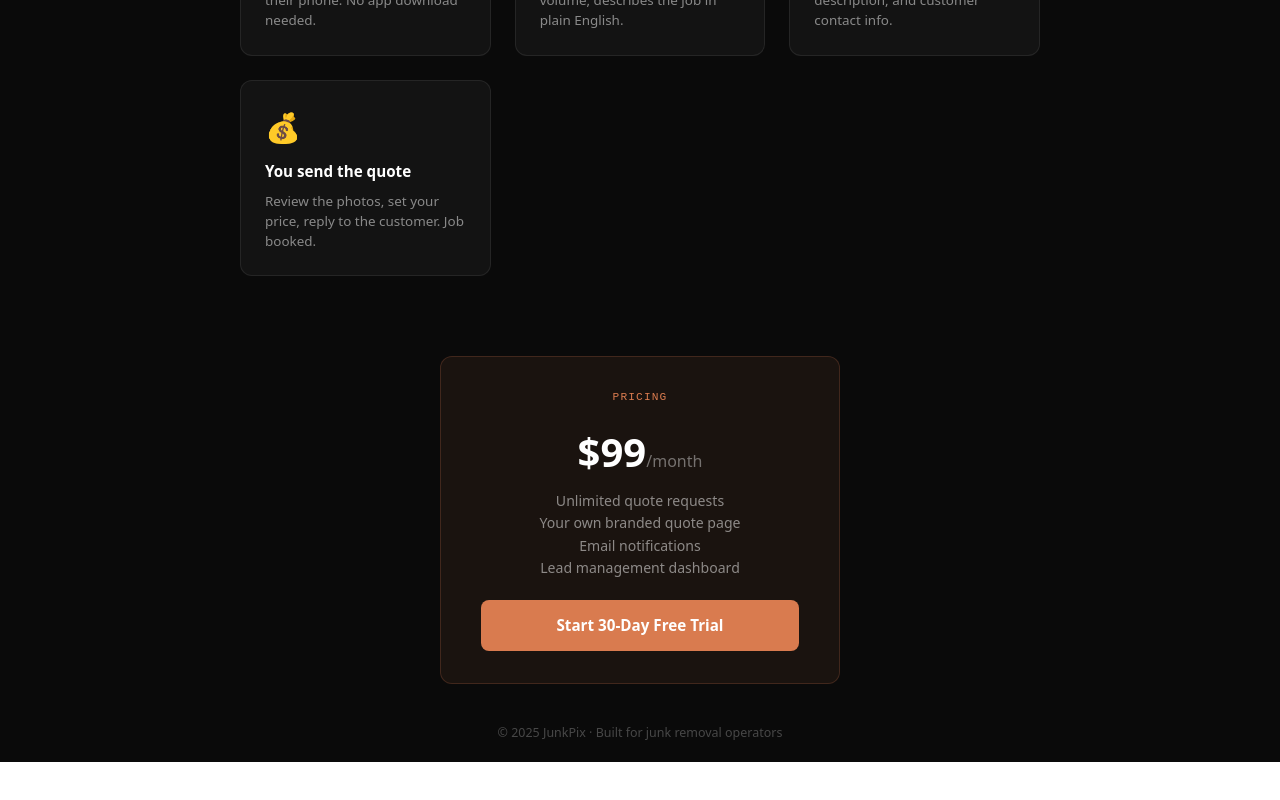
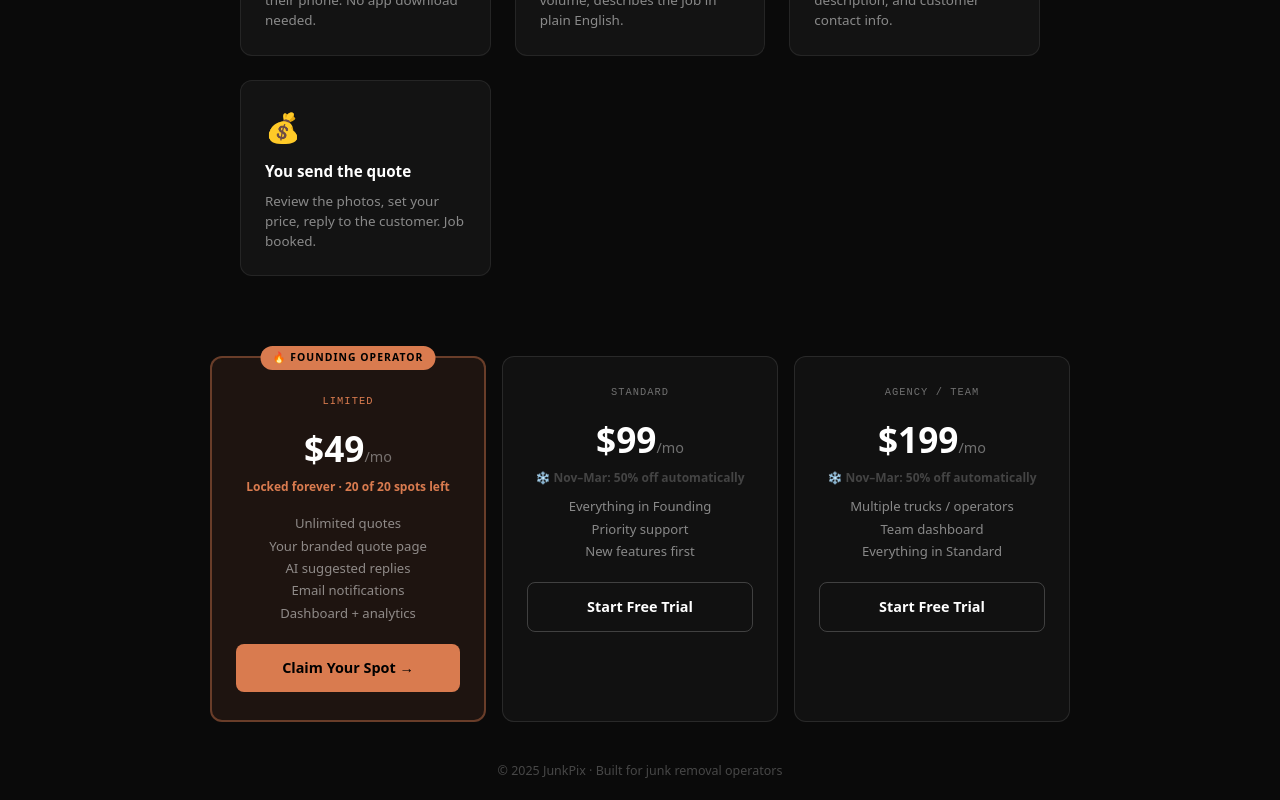
Before and after one commit to pixhere/junkpixapp, a Next.js app: page / in a window 1280 px wide. Shown: the part 710-1510 px from the top of the page. Before the commit the page ends 1472 px from the top, so only its background shows below. Built offline with nearby package versions, Linux system fonts and the light colour scheme; no server answers; the database is empty.

Commit message:
feat: dynamic pricing with founding spots counter and seasonal discount

```diff
--- a/src/app/page.tsx
+++ b/src/app/page.tsx
@@ -1,3 +1,77 @@
+async function getOperatorCount() {
+  try {
+    const res = await fetch(`${process.env.NEXT_PUBLIC_SUPABASE_URL}/rest/v1/operators?select=id`, {
+      headers: {
+        apikey: process.env.NEXT_PUBLIC_SUPABASE_ANON_KEY!,
+        Authorization: `Bearer ${process.env.NEXT_PUBLIC_SUPABASE_ANON_KEY!}`,
+        Prefer: "count=exact",
+      },
+      next: { revalidate: 60 },
+    });
+    const count = res.headers.get("content-range");
+    const total = count ? parseInt(count.split("/")[1]) : 1;
+    return total;
+  } catch {
+    return 1;
+  }
+}
+
+async function PricingSection() {
+  const count = await getOperatorCount();
+  const foundingLeft = Math.max(0, 20 - count);
+  const isFounding = foundingLeft > 0;
+  const month = new Date().getMonth() + 1;
+  const isHighSeason = month >= 4 && month <= 10;
+  const standardPrice = isHighSeason ? 99 : 49;
+  const agencyPrice = isHighSeason ? 199 : 99;
+
+  return (
+    <div style={{ maxWidth: 860, width: "100%", marginBottom: 40, display: "grid", gridTemplateColumns: isFounding ? "1fr 1fr 1fr" : "1fr 1fr", gap: 16 }}>
+      {isFounding && (
+        <div style={{ background: "rgba(217,123,79,0.1)", border: "2px solid rgba(217,123,79,0.4)", borderRadius: 12, padding: "28px 24px", position: "relative" as const }}>
+          <div style={{ position: "absolute" as const, top: -12, left: "50%", transform: "translateX(-50%)", background: "#D97B4F", color: "#000", fontSize: ".65rem", fontWeight: 800, letterSpacing: ".1em", padding: "4px 12px", borderRadius: 20, whiteSpace: "nowrap" as const }}>
+            🔥 FOUNDING OPERATOR
+          </div>
+          <div style={{ fontSize: ".65rem", color: "#D97B4F", fontFamily: "monospace", letterSpacing: ".1em", marginBottom: 12, marginTop: 8 }}>LIMITED</div>
+          <div style={{ fontSize: "2.2rem", fontWeight: 900, color: "#fff", marginBottom: 4 }}>$49<span style={{ fontSize: ".9rem", fontWeight: 400, color: "rgba(255,255,255,0.4)" }}>/mo</span></div>
+          <div style={{ fontSize: ".75rem", color: "#D97B4F", fontWeight: 700, marginBottom: 16 }}>Locked forever · {foundingLeft} of 20 spots left</div>
+          <div style={{ fontSize: ".82rem", color: "rgba(255,255,255,0.5)", lineHeight: 1.7, marginBottom: 20 }}>
+            Unlimited quotes<br />Your branded quote page<br />AI suggested replies<br />Email notifications<br />Dashboard + analytics
+          </div>
+          <a href="/signup" style={{ display: "block", background: "#D97B4F", color: "#000", padding: "13px 0", borderRadius: 8, fontWeight: 800, fontSize: ".9rem", textDecoration: "none", textAlign: "center" as const }}>
+            Claim Your Spot →
+          </a>
+        </div>
+      )}
+      <div style={{ background: "rgba(255,255,255,0.03)", border: "1px solid rgba(255,255,255,0.1)", borderRadius: 12, padding: "28px 24px" }}>
+        <div style={{ fontSize: ".65rem", color: "rgba(255,255,255,0.4)", fontFamily: "monospace", letterSpacing: ".1em", marginBottom: 12 }}>STANDARD</div>
+        <div style={{ fontSize: "2.2rem", fontWeight: 900, color: "#fff", marginBottom: 4 }}>${standardPrice}<span style={{ fontSize: ".9rem", fontWeight: 400, color: "rgba(255,255,255,0.4)" }}>/mo</span></div>
+        <div style={{ fontSize: ".75rem", color: isHighSeason ? "#444" : "#22c55e", fontWeight: 700, marginBottom: 8 }}>
+          {isHighSeason ? "❄️ Nov–Mar: 50% off automatically" : "❄️ Winter discount active — 50% off (Nov–Mar)"}
+        </div>
+        <div style={{ fontSize: ".82rem", color: "rgba(255,255,255,0.5)", lineHeight: 1.7, marginBottom: 20 }}>
+          Everything in Founding<br />Priority support<br />New features first
+        </div>
+        <a href="/signup" style={{ display: "block", background: "transparent", color: "#fff", padding: "13px 0", borderRadius: 8, fontWeight: 700, fontSize: ".9rem", textDecoration: "none", textAlign: "center" as const, border: "1px solid rgba(255,255,255,0.2)" }}>
+          Start Free Trial
+        </a>
+      </div>
+      <div style={{ background: "rgba(255,255,255,0.03)", border: "1px solid rgba(255,255,255,0.1)", borderRadius: 12, padding: "28px 24px" }}>
+        <div style={{ fontSize: ".65rem", color: "rgba(255,255,255,0.4)", fontFamily: "monospace", letterSpacing: ".1em", marginBottom: 12 }}>AGENCY / TEAM</div>
+        <div style={{ fontSize: "2.2rem", fontWeight: 900, color: "#fff", marginBottom: 4 }}>${agencyPrice}<span style={{ fontSize: ".9rem", fontWeight: 400, color: "rgba(255,255,255,0.4)" }}>/mo</span></div>
+        <div style={{ fontSize: ".75rem", color: isHighSeason ? "#444" : "#22c55e", fontWeight: 700, marginBottom: 8 }}>
+          {isHighSeason ? "❄️ Nov–Mar: 50% off automatically" : "❄️ Winter discount active — 50% off (Nov–Mar)"}
+        </div>
+        <div style={{ fontSize: ".82rem", color: "rgba(255,255,255,0.5)", lineHeight: 1.7, marginBottom: 20 }}>
+          Multiple trucks / operators<br />Team dashboard<br />Everything in Standard
+        </div>
+        <a href="/signup" style={{ display: "block", background: "transparent", color: "#fff", padding: "13px 0", borderRadius: 8, fontWeight: 700, fontSize: ".9rem", textDecoration: "none", textAlign: "center" as const, border: "1px solid rgba(255,255,255,0.2)" }}>
+          Start Free Trial
+        </a>
+      </div>
+    </div>
+  );
+}
 export default function Home() {
   return (
     <main style={{
@@ -123,37 +197,7 @@ export default function Home() {
       </div>
 
       {/* Pricing teaser */}
-      <div style={{
-        background: "rgba(217,123,79,0.08)",
-        border: "1px solid rgba(217,123,79,0.2)",
-        borderRadius: 12,
-        padding: "32px 40px",
-        maxWidth: 400,
-        width: "100%",
-        marginBottom: 40
-      }}>
-        <div style={{ fontSize: ".7rem", letterSpacing: ".1em", color: "#D97B4F", fontFamily: "monospace", marginBottom: 16 }}>PRICING</div>
-        <div style={{ fontSize: "2.5rem", fontWeight: 800, color: "#fff", marginBottom: 8 }}>$99<span style={{ fontSize: "1rem", fontWeight: 400, color: "rgba(255,255,255,0.4)" }}>/month</span></div>
-        <div style={{ fontSize: ".88rem", color: "rgba(255,255,255,0.5)", lineHeight: 1.6, marginBottom: 20 }}>
-          Unlimited quote requests<br />
-          Your own branded quote page<br />
-          Email notifications<br />
-          Lead management dashboard
-        </div>
-        <a href="/signup" style={{
-          display: "block",
-          background: "#D97B4F",
-          color: "#fff",
-          padding: "14px 24px",
-          borderRadius: 8,
-          fontWeight: 700,
-          fontSize: ".95rem",
-          textDecoration: "none",
-          textAlign: "center"
-        }}>
-          Start 30-Day Free Trial
-        </a>
-      </div>
+      <PricingSection />
 
       {/* Footer */}
       <div style={{ fontSize: ".78rem", color: "rgba(255,255,255,0.25)" }}>
```
